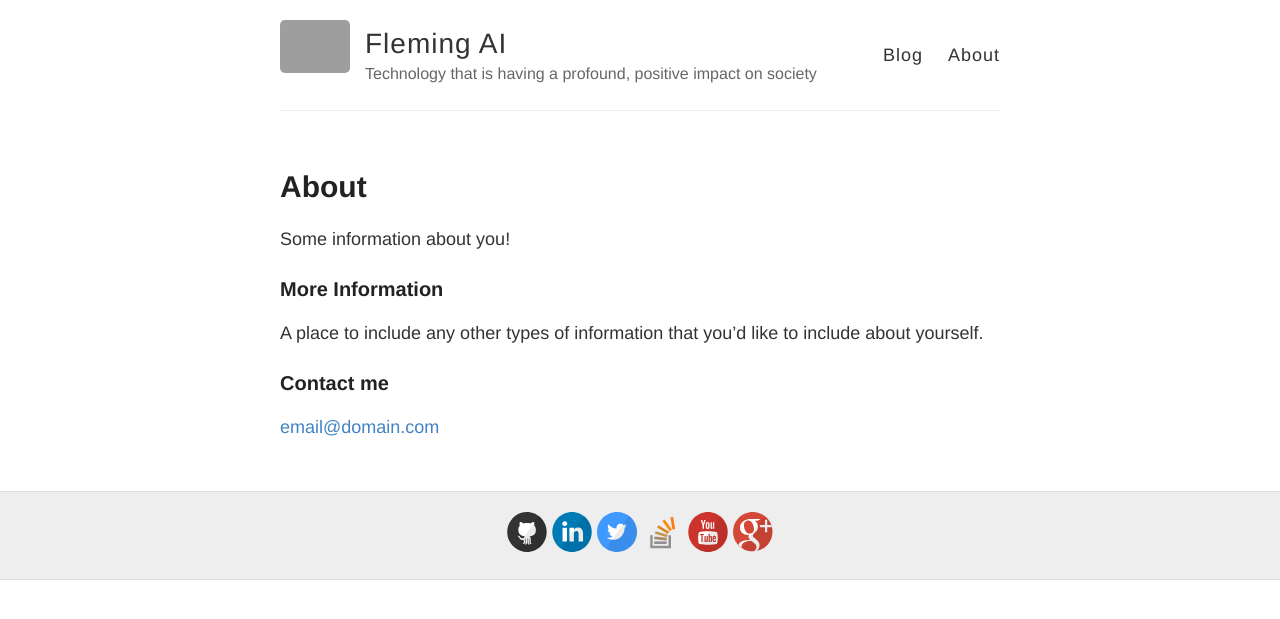
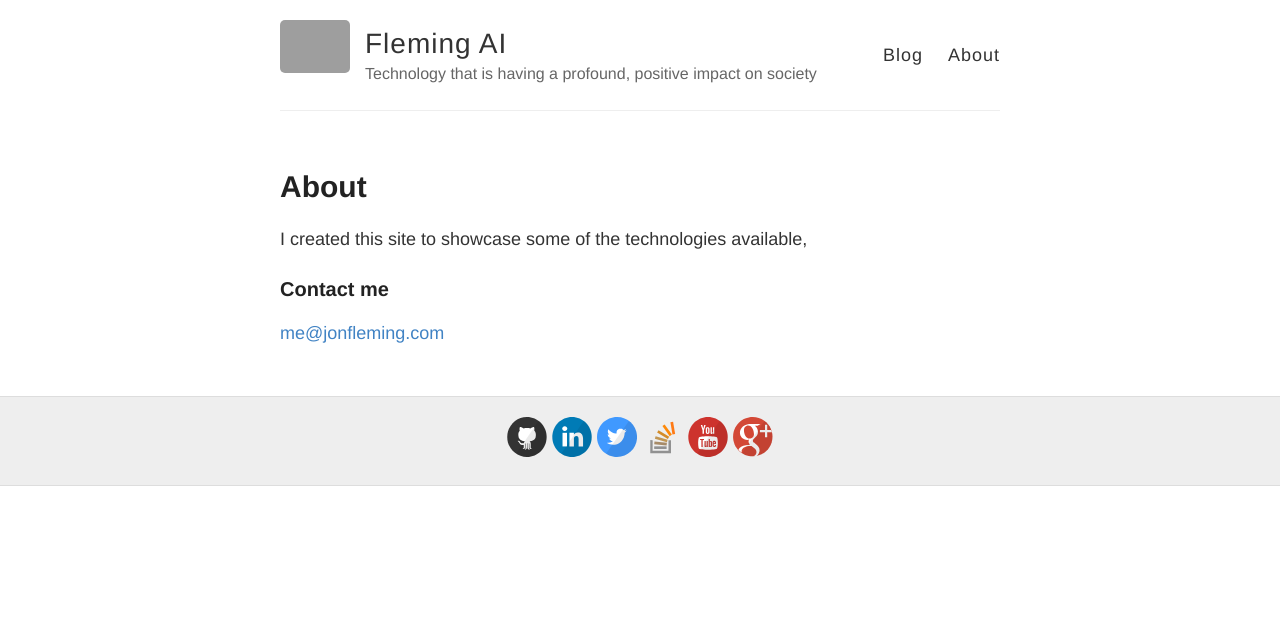
Before and after one commit to mathicus/mathicus.github.io, a Jekyll site: the page built from about.md, in a window 1280 px wide. Shown: the top 619 px of the page. Built offline with Jekyll 4.4.1, drawn with Linux system fonts in a browser that asks for light colours; grey boxes are pictures that could not be loaded.

Commit message:
Update about.md

```diff
--- a/about.md
+++ b/about.md
@@ -4,12 +4,8 @@ title: About
 permalink: /about/
 ---
 
-Some information about you!
-
-### More Information
-
-A place to include any other types of information that you'd like to include about yourself.
+I  created this site to showcase some of the technologies available,
 
 ### Contact me
 
-[email@domain.com](mailto:email@domain.com)
+[me@jonfleming.com](mailto:me@jonfleming.com)
```
